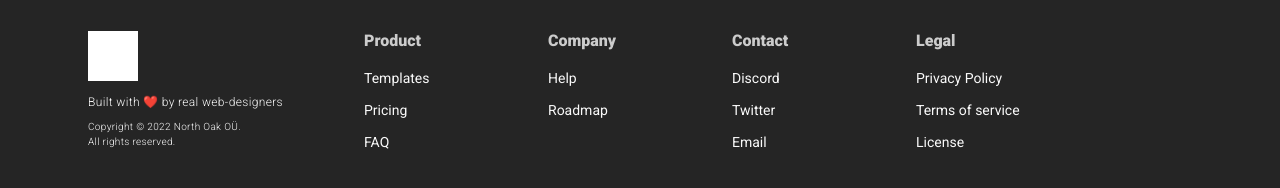
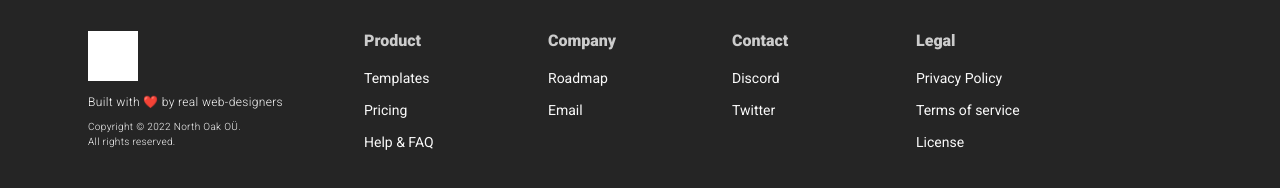
Before and after one commit to rrttalv/ezylanding-template-portal, a Next.js app: page /help in a window 1280 px wide. Shown: the part 2073-2261 px from the top of the page. Built offline with nearby package versions, Linux system fonts and the light colour scheme; grey boxes are pictures that could not be loaded.

Commit message:
updated footer and added robots.txt

```diff
--- a/components/Footer/index.js
+++ b/components/Footer/index.js
@@ -16,32 +16,33 @@ const Footer = () => {
         content: 'Pricing'
       },
       {
-        link: '/help#faq',
+        link: '/help',
         title: 'Link to EzyLanding HTML template FAQ & help page',
-        content: 'FAQ'
+        content: 'Help & FAQ'
       }
     ],
     company: [
-      {
-        link: '/help',
-        title: 'Link to EzyLanding about and FAQ page',
-        content: 'Help'
-      },
       {
         link: '/roadmap',
         title: 'Link to EzyLanding product roadmap page',
         content: 'Roadmap'
       },
+      {
+        email: true,
+        content: 'Email',
+        title: 'EzyLanding email address',
+        link: 'mailto:info@ezylanding.com'
+      },
     ],
     legal: [
       {
         link: '/privacy',
-        title: 'Link to EzyLanding privacy policy',
+        title: 'Link to EzyLanding website & platform privacy policy',
         content: 'Privacy Policy'
       },
       {
         link: '/terms',
-        title: 'Link to EzyLanding privacy policy',
+        title: 'Link to EzyLanding website & platform terms of service',
         content: 'Terms of service'
       },
       {
@@ -62,13 +63,7 @@ const Footer = () => {
         title: 'Link to EzyLanding official Twitter account',
         target: '_blank',
         content: 'Twitter'
-      },
-      {
-        email: true,
-        content: 'Email',
-        title: 'EzyLanding email address',
-        link: 'mailto:info@ezylanding.com'
-      },
+      }
     ]
   })
 
```
Also changed, not shown: public/robots.txt (added).
